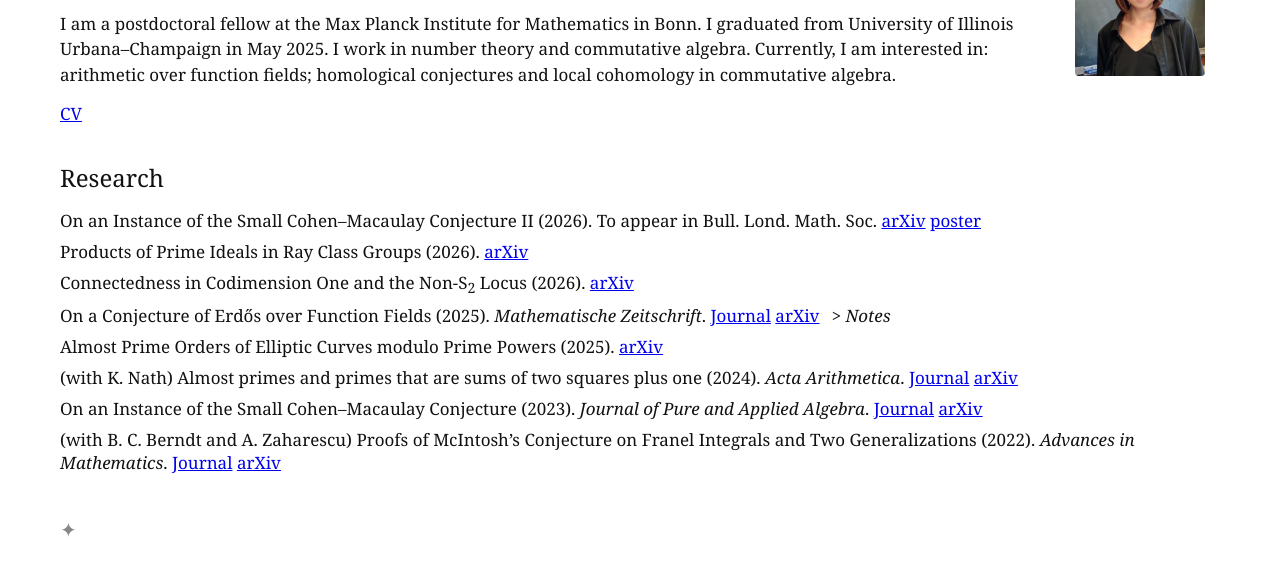
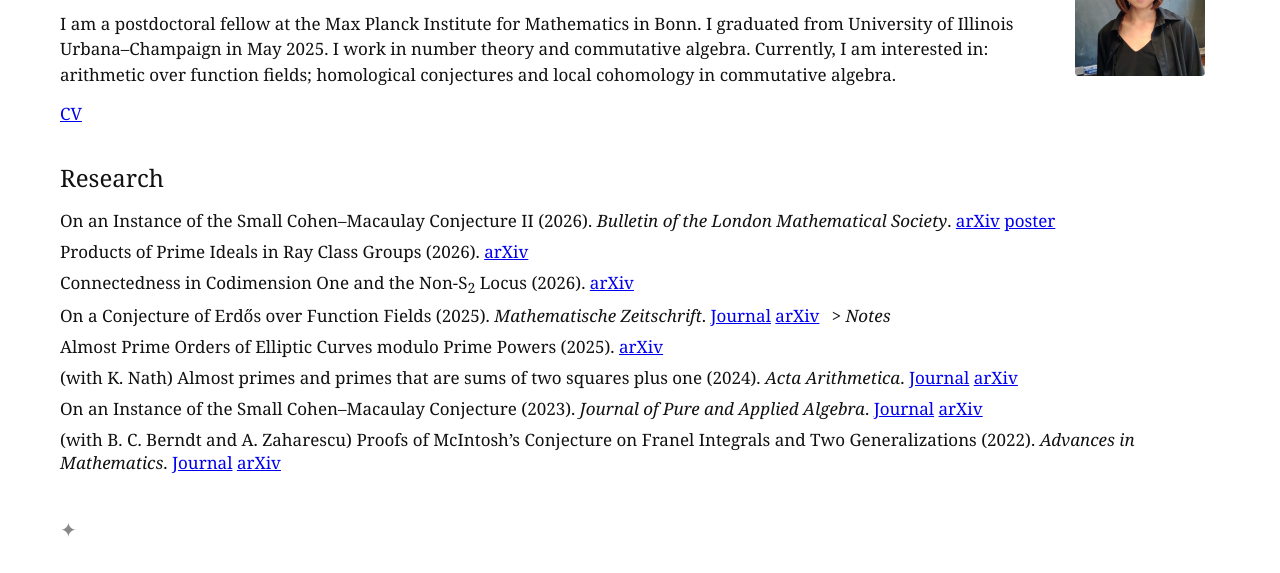
Before and after one commit to likunxie/likunxie.github.io, a plain HTML site: page index.html in a window 1280 px wide. Shown: the part 127-700 px from the top of the page. Drawn offline with Linux system fonts and the light colour scheme.

Commit message:
Update index.html

```diff
--- a/index.html
+++ b/index.html
@@ -36,7 +36,7 @@
    <div class="papers">
         <h2>Research</h2>
 
-<p class="paper">  On an Instance of the Small Cohen–Macaulay Conjecture II (2026).  To appear in Bull. Lond. Math. Soc.
+<p class="paper">  On an Instance of the Small Cohen–Macaulay Conjecture II (2026).  <em>Bulletin of the London Mathematical Society</em>.
     <a href="https://arxiv.org/abs/2608.10962" target="_blank" rel="noopener noreferrer">arXiv</a>    <a href="mcm_poster_A1.pdf?v=2"
            target="_blank" rel="noopener noreferrer">poster</a>   </p>
 
```
